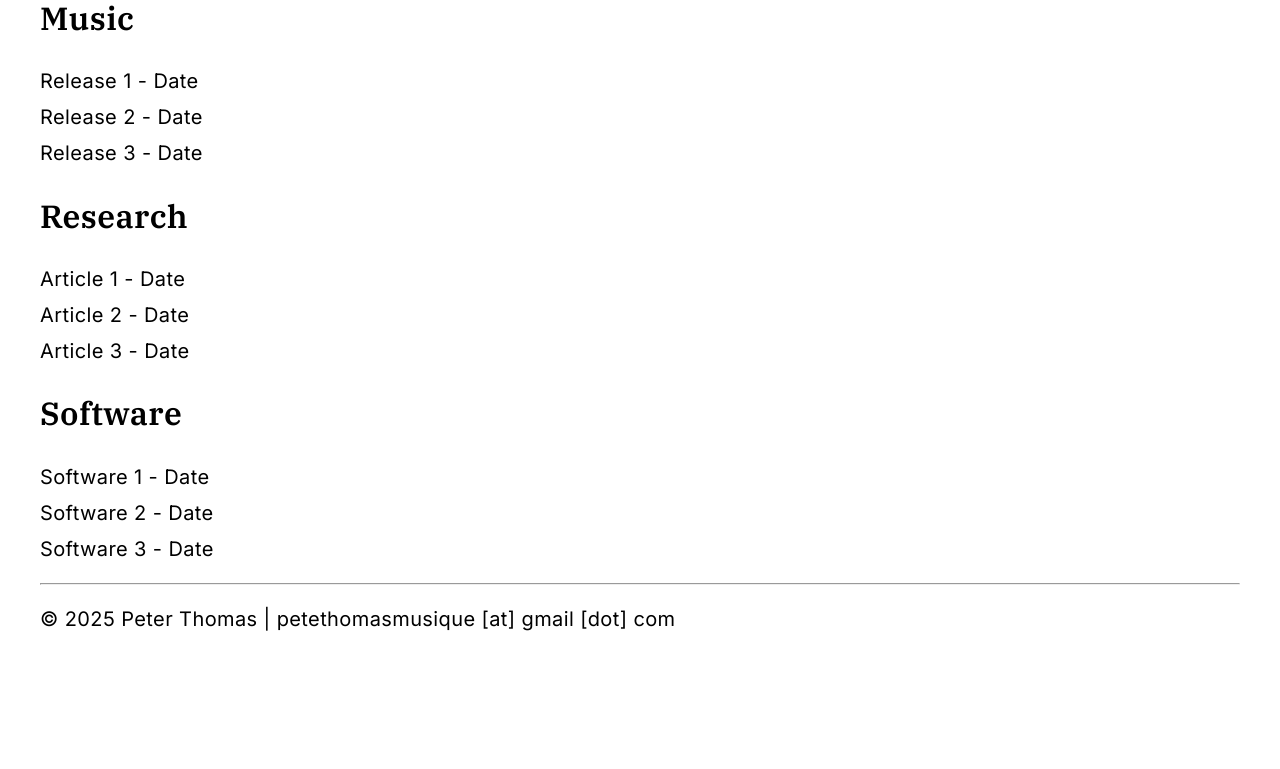
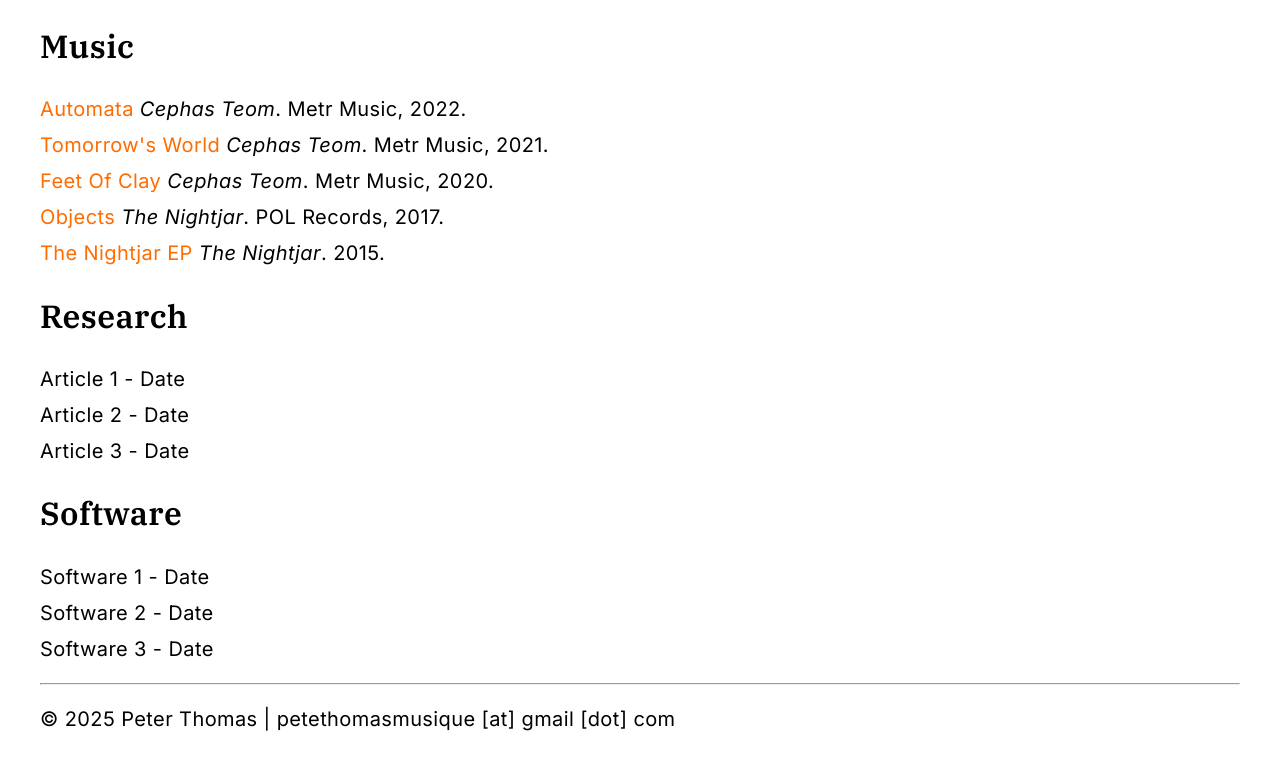
Before and after one commit to cephasteom/website2025, a website built with Vite: page index.html in a window 1280 px wide. Shown: the part 848-1617 px from the top of the page. Before the commit the page ends 1529 px from the top, so only its background shows below. Built offline with nearby package versions, Linux system fonts and the light colour scheme.

Commit message:
completed music

```diff
--- a/index.html
+++ b/index.html
@@ -24,7 +24,7 @@
     <section id="about">
       <h2>About</h2>
       <p>
-        Dr. Peter Thomas is an artist and researcher exploring algorithmic music, unconventional computing and web technologies. He develops open-source systems for sound design, composition, and performance, with an emphasis on spontaneity and improvisation. He performs and releases music under the pseudonym Cephas Teom.
+        Dr. Peter Thomas is an artist and researcher exploring algorithmic music, unconventional computing and web technologies. He develops open-source systems for sound design, composition, and performance, with an emphasis on spontaneity and improvisation. He performs and releases music under the pseudonym Cephas Teom, and is a founding member of cult post-folk ensemble The Nightjar.
       </p>
     </section>
 
@@ -67,9 +67,11 @@
     <section id="music">
       <h2>Music</h2>
       <ul>
-        <li>Release 1 - Date</li>
-        <li>Release 2 - Date</li>
-        <li>Release 3 - Date</li>
+        <li><a target="_blank" href="https://cephasteom.bandcamp.com/album/automata">Automata</a> <em>Cephas Teom</em>. Metr Music, 2022.</li>
+        <li><a target="_blank" href="https://cephasteom.bandcamp.com/album/tomorrows-world">Tomorrow's World</a> <em>Cephas Teom</em>. Metr Music, 2021.</li>
+        <li><a target="_blank" href="https://cephasteom.bandcamp.com/album/feet-of-clay">Feet Of Clay</a> <em>Cephas Teom</em>. Metr Music, 2020.</li>
+        <li><a target="_blank" href="https://thenightjar.bandcamp.com/album/objects-lp">Objects</a> <em>The Nightjar</em>. POL Records, 2017.</li>
+        <li><a target="_blank" href="https://thenightjar.bandcamp.com/album/the-nightjar-ep">The Nightjar EP</a> <em>The Nightjar</em>. 2015.</li>
       </ul>
     </section>
 
```
